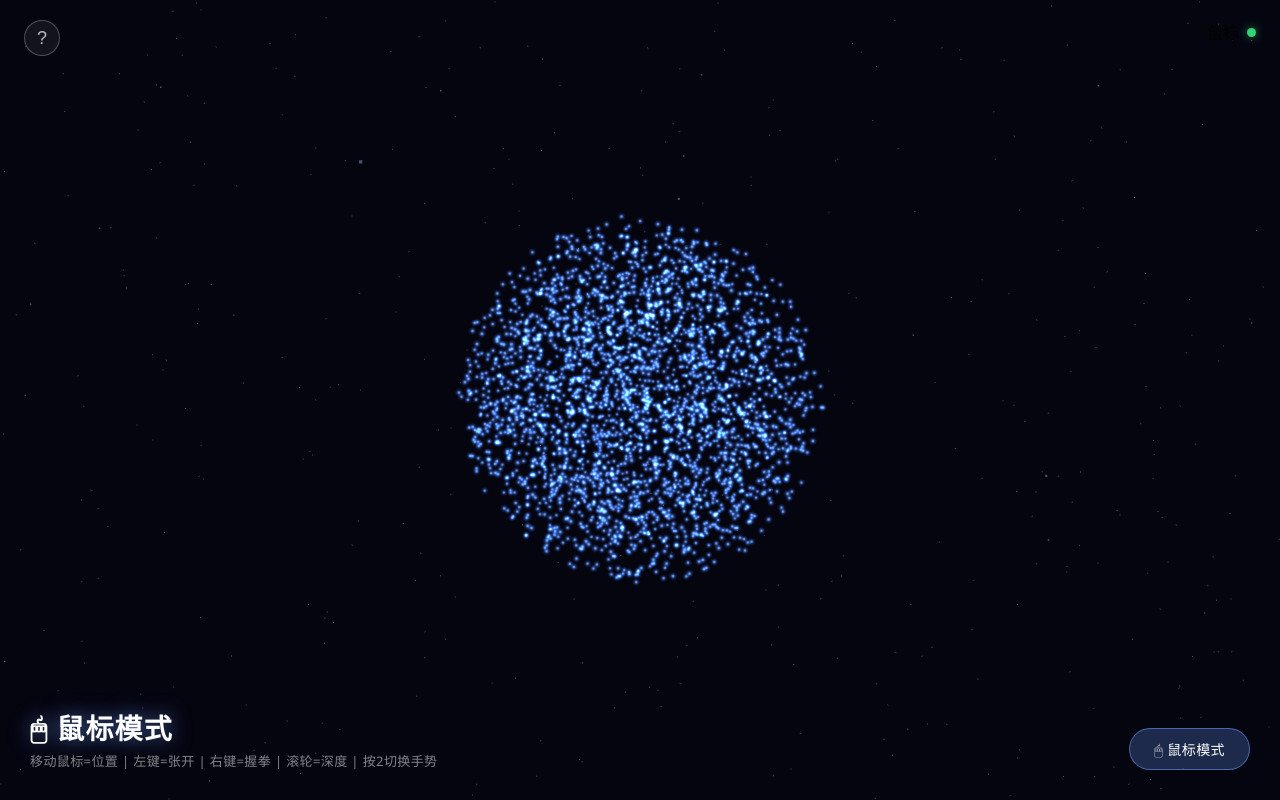
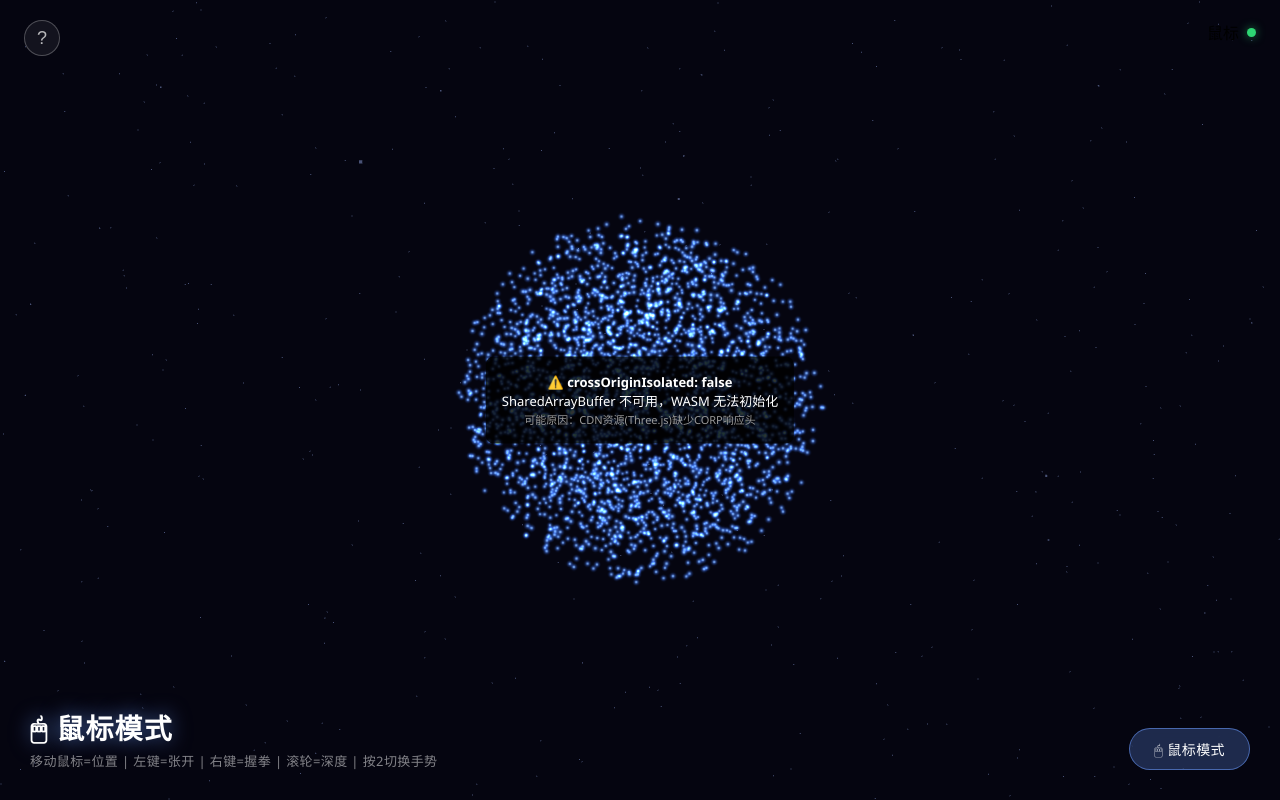
Before and after one commit to YidanPan/3d-gesture-particle, a website: page index.html in a window 1280 px wide. Drawn offline with nearby package versions, Linux system fonts and the light colour scheme; animation ran at ten frames a second.

Commit message:
Add crossOriginIsolated diagnostic

```diff
--- a/index.html
+++ b/index.html
@@ -114,7 +114,7 @@
 <body>
 
   <!-- Debug (shown if Three.js fails) -->
-  <div id="debug-info"></div>
+  <div id="debug-info" style="position:fixed;top:50%;left:50%;transform:translate(-50%,-50%);color:#fff;font-size:13px;z-index:999;text-align:center;pointer-events:none;background:rgba(0,0,0,0.8);padding:16px;border-radius:8px;max-width:90vw;word-break:break-all;display:none;"></div>
 
   <!-- HUD -->
   <div id="hud">
@@ -904,7 +904,19 @@
       console.log('🚀 3D 手势粒子系统启动');
       console.log('  Three.js: v' + THREE.REVISION);
       console.log('  粒子数: ' + PARTICLE_COUNT);
+      console.log('  crossOriginIsolated:', window.crossOriginIsolated);
+      console.log('  SharedArrayBuffer:', typeof SharedArrayBuffer !== 'undefined');
       console.log('  默认鼠标模式 - 移动鼠标即可看到效果');
+
+      // Show diagnostic on page if crossOriginIsolated is false
+      if (!window.crossOriginIsolated) {
+        var diag = document.getElementById('debug-info');
+        diag.style.display = 'block';
+        diag.innerHTML = '⚠️ <b>crossOriginIsolated: ' + window.crossOriginIsolated + '</b><br>' +
+          'SharedArrayBuffer 不可用，WASM 无法初始化<br>' +
+          '<span style="font-size:11px;color:#999;">可能原因：CDN资源(Three.js)缺少CORP响应头</span>';
+      }
+
       requestAnimationFrame(animate);
 
     }); // end waitForThree
```
